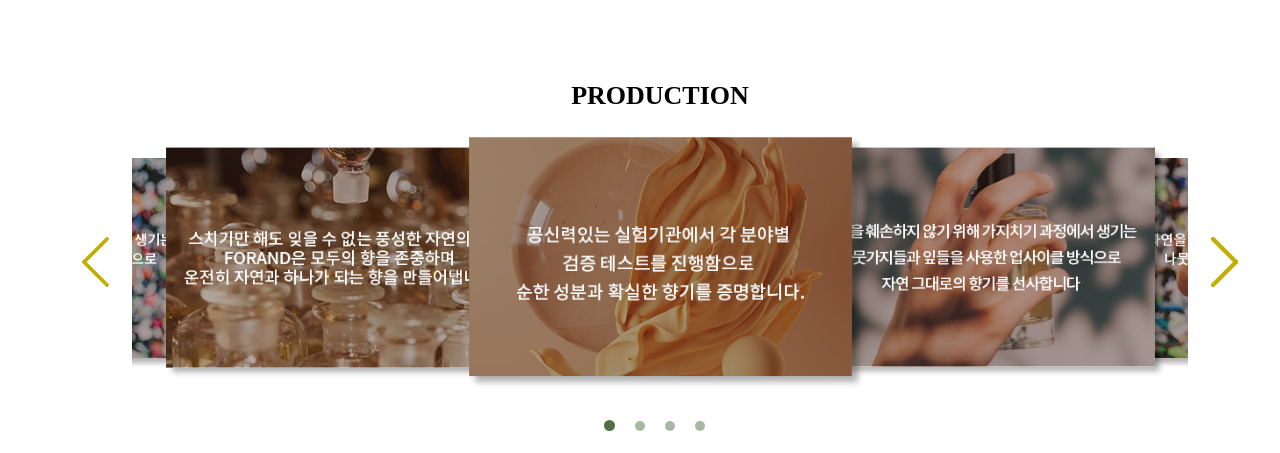
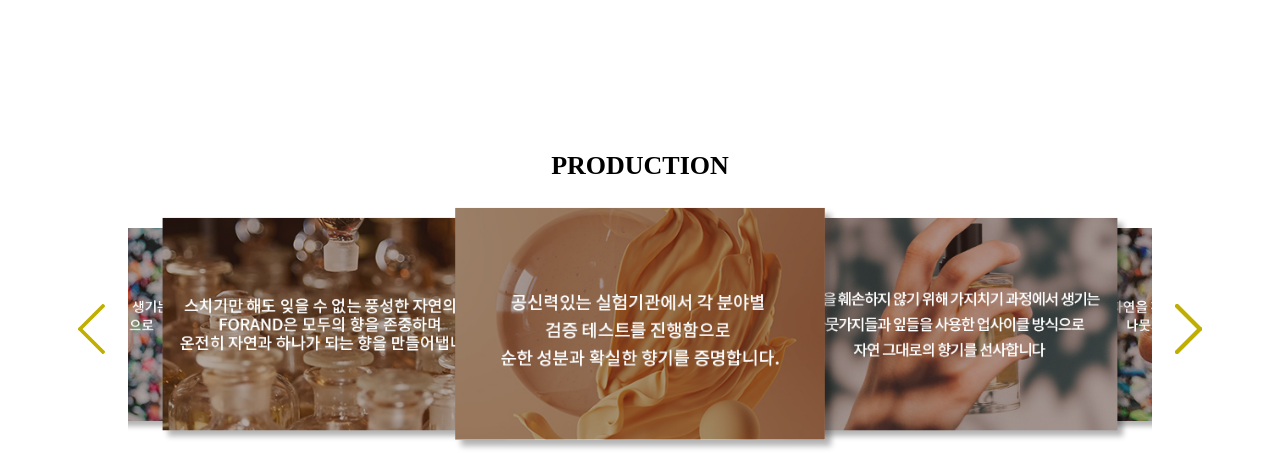
Before and after one commit to parkgippeum/FORAND_sub1, a plain HTML site: page index.html in a window 1280 px wide. Shown: the part 2362-2815 px from the top of the page. Drawn offline with nearby package versions, Linux system fonts and the light colour scheme.

Commit message:
Update style.css

```diff
--- a/css/style.css
+++ b/css/style.css
@@ -98,8 +98,8 @@ body{font-family: 'Noto Sans kr';
 .story2 img{padding-left: 50px;}
 
 /* contents2 */
-#contents2{width: 1320px; height: 400px; margin: 0 auto;}
-#contents2 h1{text-align: center; padding-top: 80px;}
+#contents2{width: 100%; height: 800px; margin: 0 auto;}
+#contents2 h1{text-align: center; padding-top: 150px;}
 
 /* contents3 */
 
```
